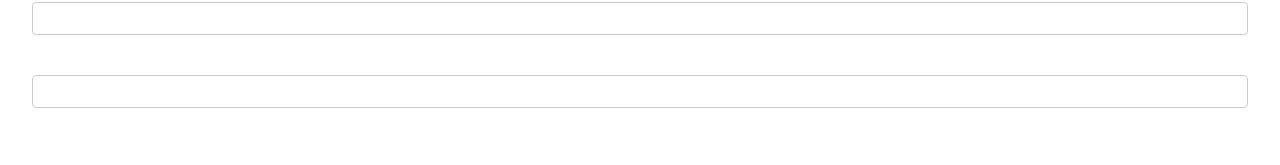
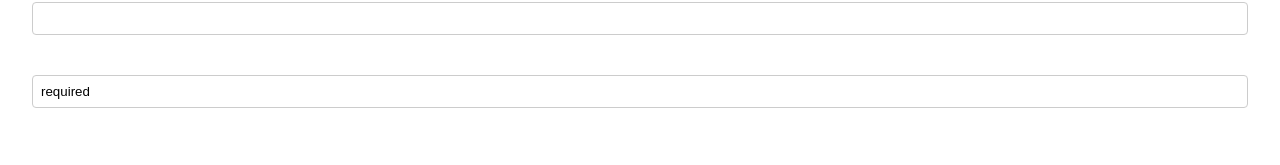
Before and after one commit to rammurmu/next, a Next.js app: page /feedback in a window 1280 px wide. Shown: the part 591-756 px from the top of the page. Built offline with nearby package versions, Linux system fonts and the light colour scheme.

Commit message:
Update feedback.js

```diff
--- a/pages/feedback.js
+++ b/pages/feedback.js
@@ -14,7 +14,7 @@ export default function Feedback() {
         <input className={styles.radio} radio id='choice' value='Very satisfied' />
         <input className={styles.checkbox} checkbox id='checkbox' value='Very satisfied' />
         <input className={styles.button} button id='button' vale='very satisfied' />
-        <input className={styles.time} time id='appt' name='appt' min='09:00' max='18:00' required />
+        <input className={styles.time} time id='appt' name='appt' min='09:00' max='18:00' value='required' />
 
 
 
```
